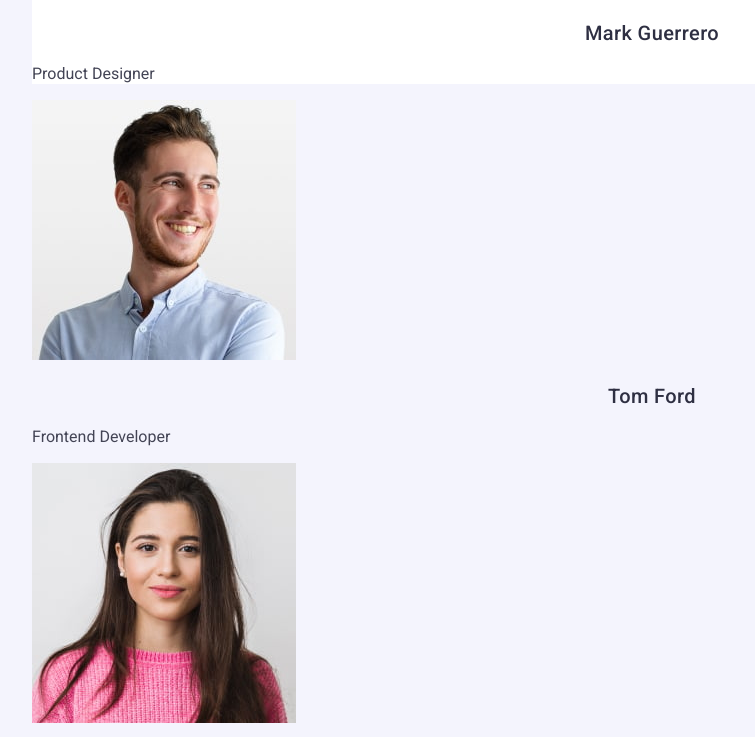
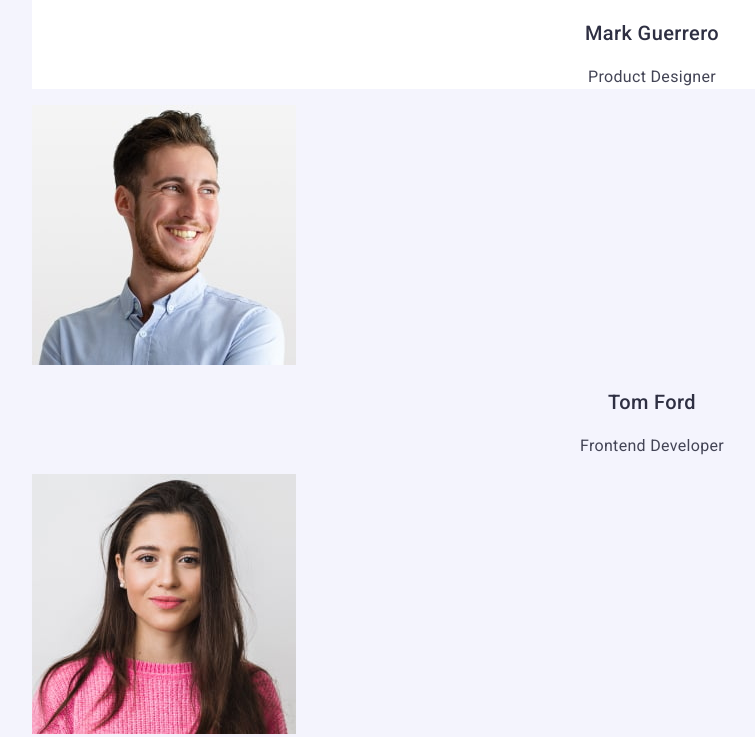
Before and after one commit to MarinaKorn/goit-markup-hw-02, a plain HTML site: page index.html in a window 1280 px wide. Shown: the part 1071-1808 px from the top of the page, without its empty margins (8-763 px from the left). Drawn offline with nearby package versions, Linux system fonts and the light colour scheme.

Commit message:
Update styles.css
4

```diff
--- a/css/styles.css
+++ b/css/styles.css
@@ -131,6 +131,15 @@ main {
         color: #2e2f42;
 }
 
+.team-job {
+        font-weight: 400;
+        font-size: 16px;
+        line-height: 1.5;
+        letter-spacing: 0.02em;
+        text-align: center;
+        color: #434455;
+}
+
 .portfolio-back{
     background-color: #fff;
 }
```
